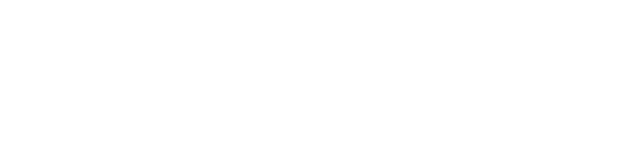
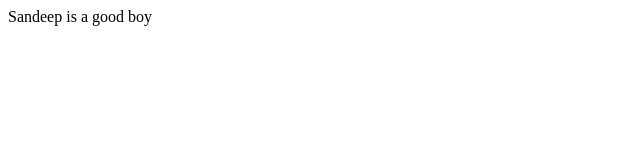
Before and after one commit to skandiboyina/SandeepTest2, a plain HTML site: page index.html in a window 1280 px wide. Shown: the whole page, without its empty margins (0-640 px from the left). Drawn offline with Linux system fonts and the light colour scheme.

Commit message:
let change

```diff
--- a/index.html
+++ b/index.html
@@ -1,3 +1,5 @@
 <html>
-<body></body>
+<body>
+<p> Sandeep is a good boy</p>
+</body>
 </html>
```
